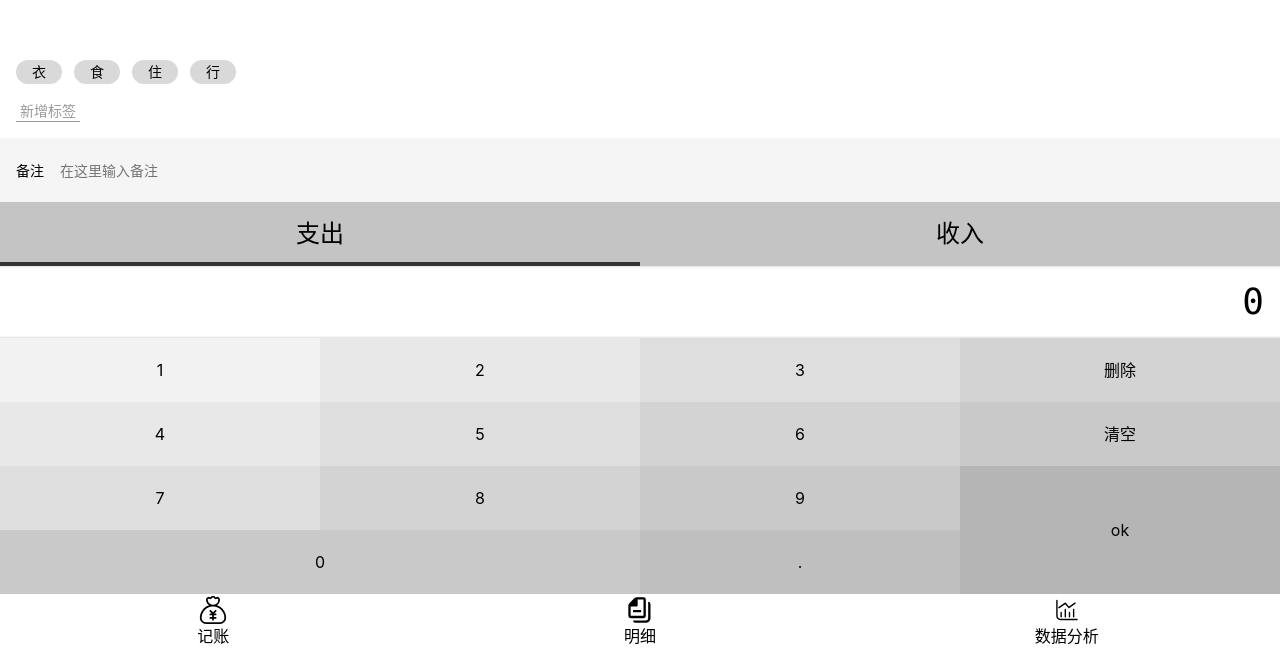
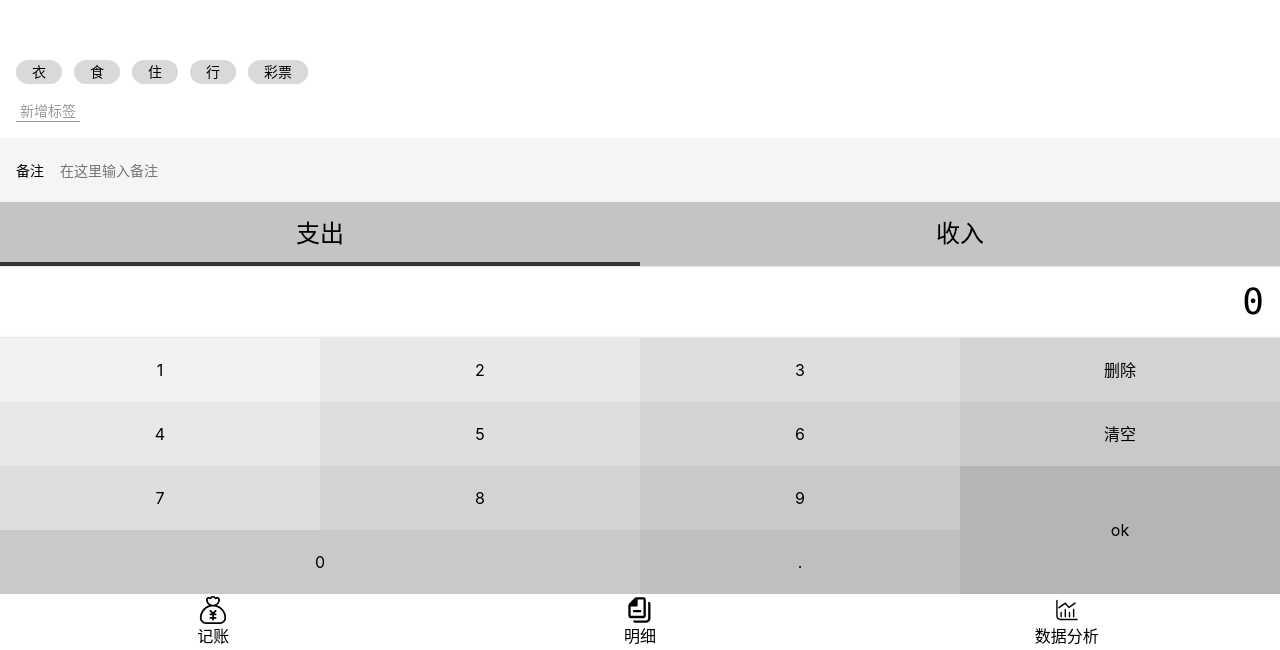
Before and after one commit to Allen718/moeny-vue-demo, a Vue app: page /#/Money in a window 1280 px wide. Shown: the part 150-800 px from the top of the page. Built offline with nearby package versions, Linux system fonts and the light colour scheme.

Commit message:
'基本完成页面'

```diff
--- a/src/components/Tags.vue
+++ b/src/components/Tags.vue
@@ -1,21 +1,40 @@
 <template>
   <div class="tags">
     <div class="new">
-      <button>新增标签</button>
+      <button @click="create">新增标签</button>
     </div>
     <ul class="current">
-      <li>衣</li>
-      <li>食</li>
-      <li>住</li>
-      <li>行</li>
+      <li v-for="tag in dataSource" :key="tag" @click="toggle(tag)"
+          :class="{selected:selectedTags.indexOf(tag)>=0}">{{tag}}</li>
     </ul>
   </div>
 </template>
 
 <script lang="ts">
-  export default {
-    name: 'Tags'
-  };
+  import Vue from "vue"
+  import {Component, Prop} from 'vue-property-decorator';
+  @Component
+  export default class Tags extends Vue {
+  @Prop()dataSource: string[]|undefined;
+  selectedTags: string[]=[]
+    toggle(tag: string){
+    const index=this.selectedTags.indexOf(tag)
+      if(this.selectedTags.indexOf(tag)>=0){
+        this.selectedTags.splice(index,1)
+      }else{
+    this.selectedTags.push(tag)
+      }
+    }
+    create() {
+      const name = window.prompt('请输入标签名')
+      if (name === '') {
+        window.alert('标签名不能为空')
+      } else if (this.dataSource) {
+        this.$emit('update:dataSource', [...this.dataSource, name])
+
+      }
+    }
+  }
 </script>
 
 <style lang="scss" scoped>
@@ -32,8 +51,8 @@
       display: flex;
       flex-wrap: wrap;
       > li {
-
-        background: #d9d9d9;
+   $bg:#d9d9d9;
+        background: $bg;
         $h: 24px;
         height: $h;
         line-height: $h;
@@ -41,6 +60,9 @@
         padding: 0 16px;
         margin-right: 12px;
         margin-top: 4px;
+      &.selected{
+        background: darken($bg,25%);
+      }
       }
     }
     > .new {
--- a/src/views/Money.vue
+++ b/src/views/Money.vue
@@ -1,9 +1,9 @@
 <template>
   <Layout class-prefix="layout">
     <NumberPad/>
-    <Types :xxx="'hi'" />
+    <Types  />
     <Notes/>
-    <Tags/>
+    <Tags :data-source.sync="tags"/>
 </Layout>
 
 </template>
@@ -16,7 +16,10 @@
 
   export default {
     name: 'Money',
-    components: {Tags, Notes, Types, NumberPad}
+    components: {Tags, Notes, Types, NumberPad},
+    data(){
+      return {tags:['衣','食','住','行','彩票']}
+    }
   };
 </script>
 <style lang="scss">
```
